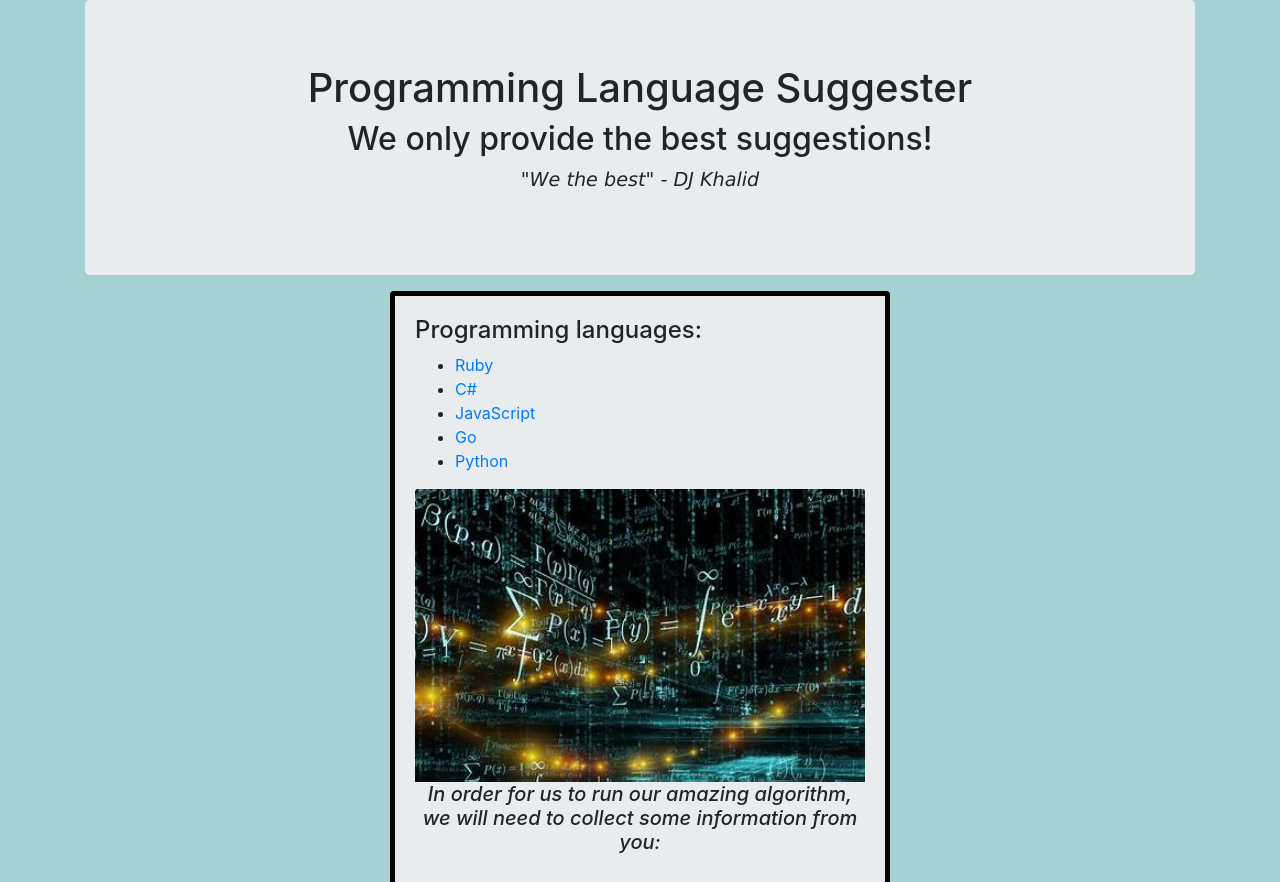
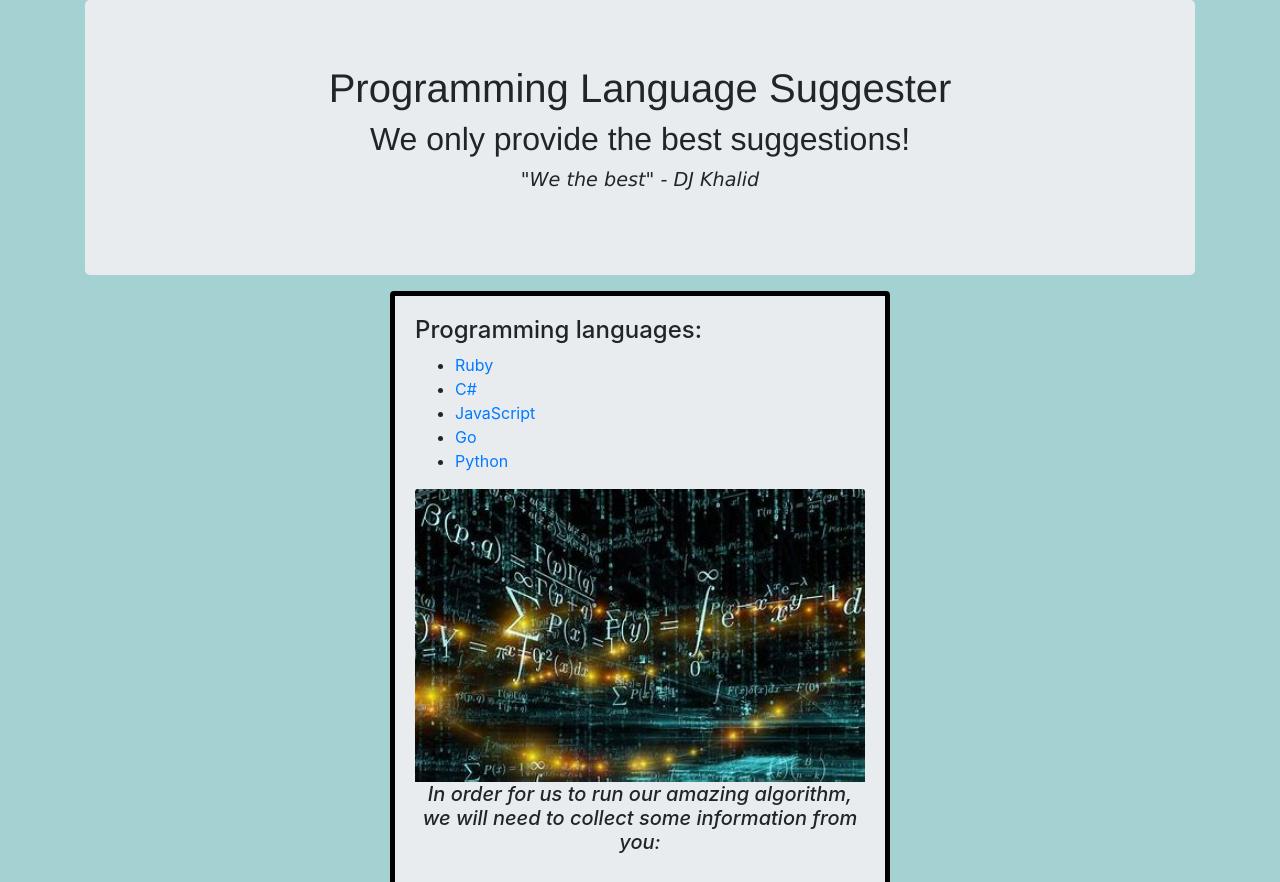
Before and after one commit to amarkmcconn/Week_2_Project, a website: page index.html in a window 1280 px wide. Shown: the top 882 px of the page. Drawn offline with Linux system fonts and the light colour scheme.

Commit message:
update README.

```diff
--- a/css/styles.css
+++ b/css/styles.css
@@ -2,6 +2,11 @@
 .jumbotron {
   text-align: center;
 }
+
+h1, h2 {
+  font-family: 'Franklin Gothic Medium', 'Arial Narrow', Arial, sans-serif;
+}
+
 
 h5 {
   font-style: italic;
```
Also changed, not shown: README.md.
